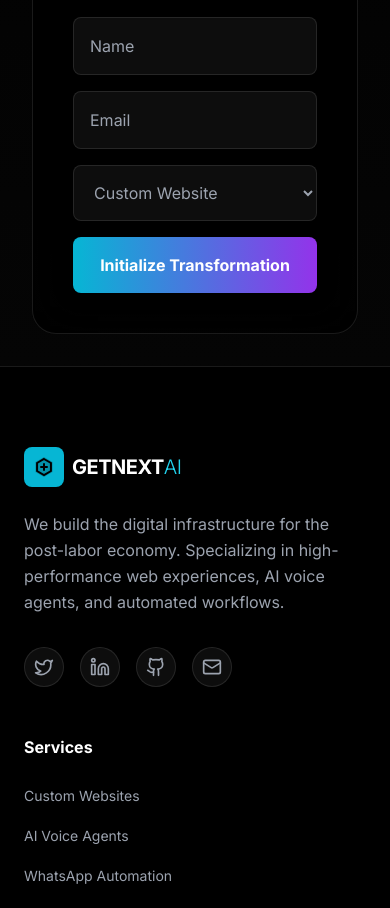
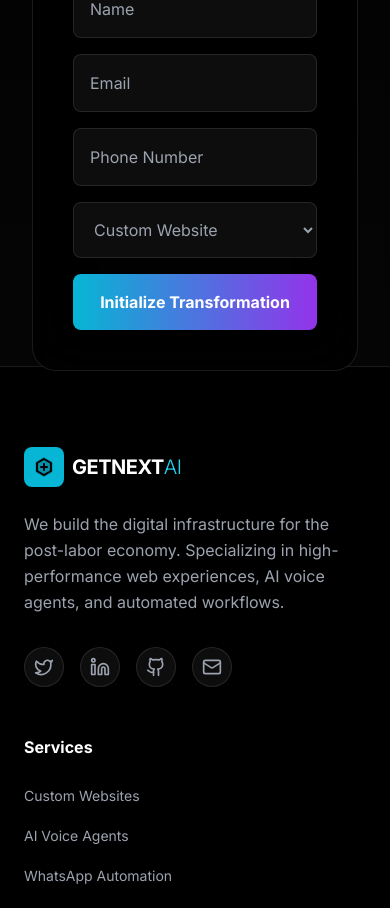
Before and after one commit to Dictator-09/getnextai, a Next.js app: page / in a window 390 px wide. Shown: the part 6820-7728 px from the top of the page. Built offline with nearby package versions, Linux system fonts and the light colour scheme.

Commit message:
feat: Add Phone Number field to Contact Form

```diff
--- a/components/ui/ContactForm.tsx
+++ b/components/ui/ContactForm.tsx
@@ -8,6 +8,7 @@ export default function ContactForm() {
     const [formData, setFormData] = useState({
         name: "",
         email: "",
+        phone: "",
         service: "Custom Website",
     });
     const [status, setStatus] = useState<"idle" | "submitting" | "success" | "error">("idle");
@@ -50,7 +51,7 @@ export default function ContactForm() {
 
             // Since 'no-cors' returns an opaque response, we assume success if no error is thrown
             setStatus("success");
-            setFormData({ name: "", email: "", service: "Custom Website" });
+            setFormData({ name: "", email: "", phone: "", service: "Custom Website" });
         } catch (error) {
             console.error("Submission Error:", error);
             setStatus("error");
@@ -98,6 +99,14 @@ export default function ContactForm() {
                 onChange={(e) => setFormData({ ...formData, email: e.target.value })}
                 className="w-full bg-white/5 border border-white/10 rounded-lg p-4 text-white focus:outline-none focus:border-cyan-500 transition-colors"
             />
+            <input
+                type="tel"
+                placeholder="Phone Number"
+                required
+                value={formData.phone}
+                onChange={(e) => setFormData({ ...formData, phone: e.target.value })}
+                className="w-full bg-white/5 border border-white/10 rounded-lg p-4 text-white focus:outline-none focus:border-cyan-500 transition-colors"
+            />
             <select
                 value={formData.service}
                 onChange={(e) => setFormData({ ...formData, service: e.target.value })}
--- a/public/google-sheets-script.js
+++ b/public/google-sheets-script.js
@@ -4,7 +4,8 @@ function doPost(e) {
         var data = JSON.parse(e.postData.contents);
         var timestamp = new Date();
 
-        sheet.appendRow([timestamp, data.name, data.email, data.service]);
+        // Updated to include phone number
+        sheet.appendRow([timestamp, data.name, data.email, data.phone, data.service]);
 
         return ContentService.createTextOutput(JSON.stringify({ 'result': 'success' })).setMimeType(ContentService.MimeType.JSON);
     } catch (error) {
@@ -12,7 +13,6 @@ function doPost(e) {
     }
 }
 
-// Optional: for testing a GET request to verify deployment
 function doGet(e) {
     return ContentService.createTextOutput("GetNextAI Webhook is Active");
 }
```
